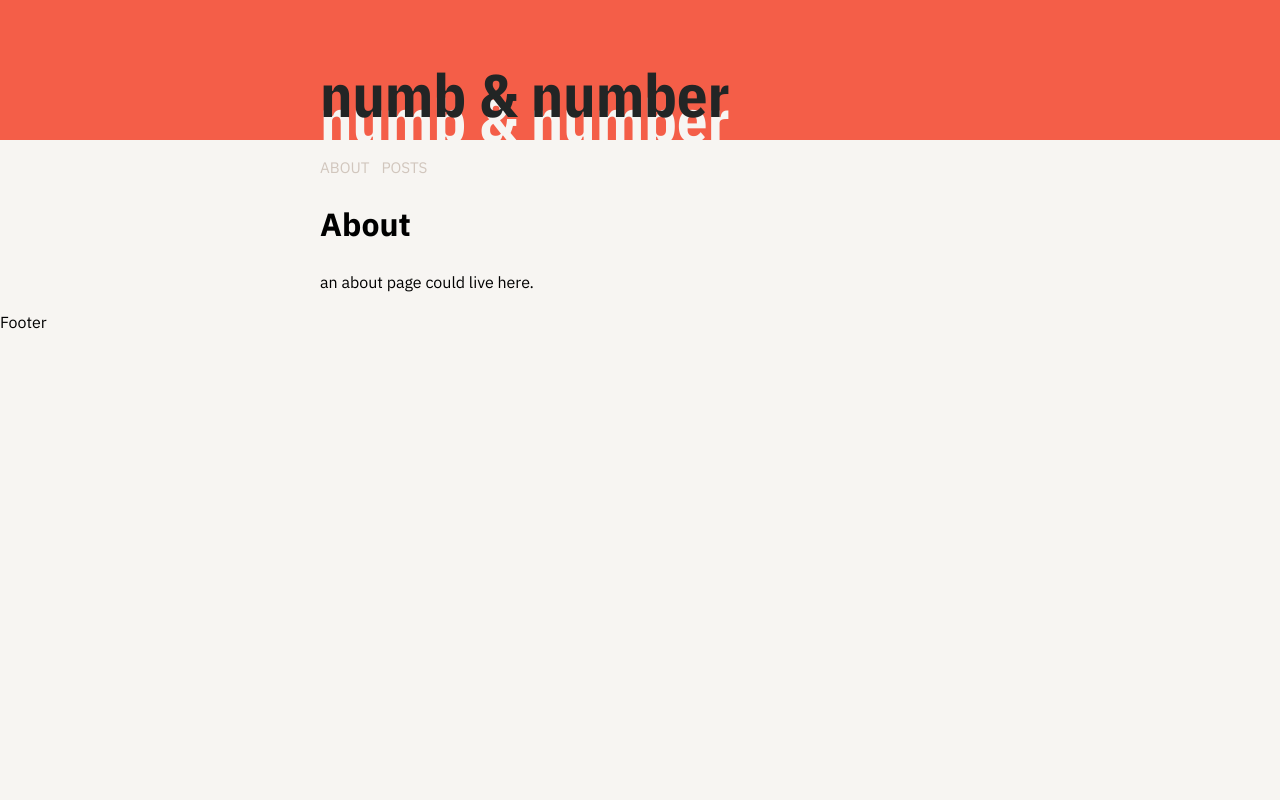
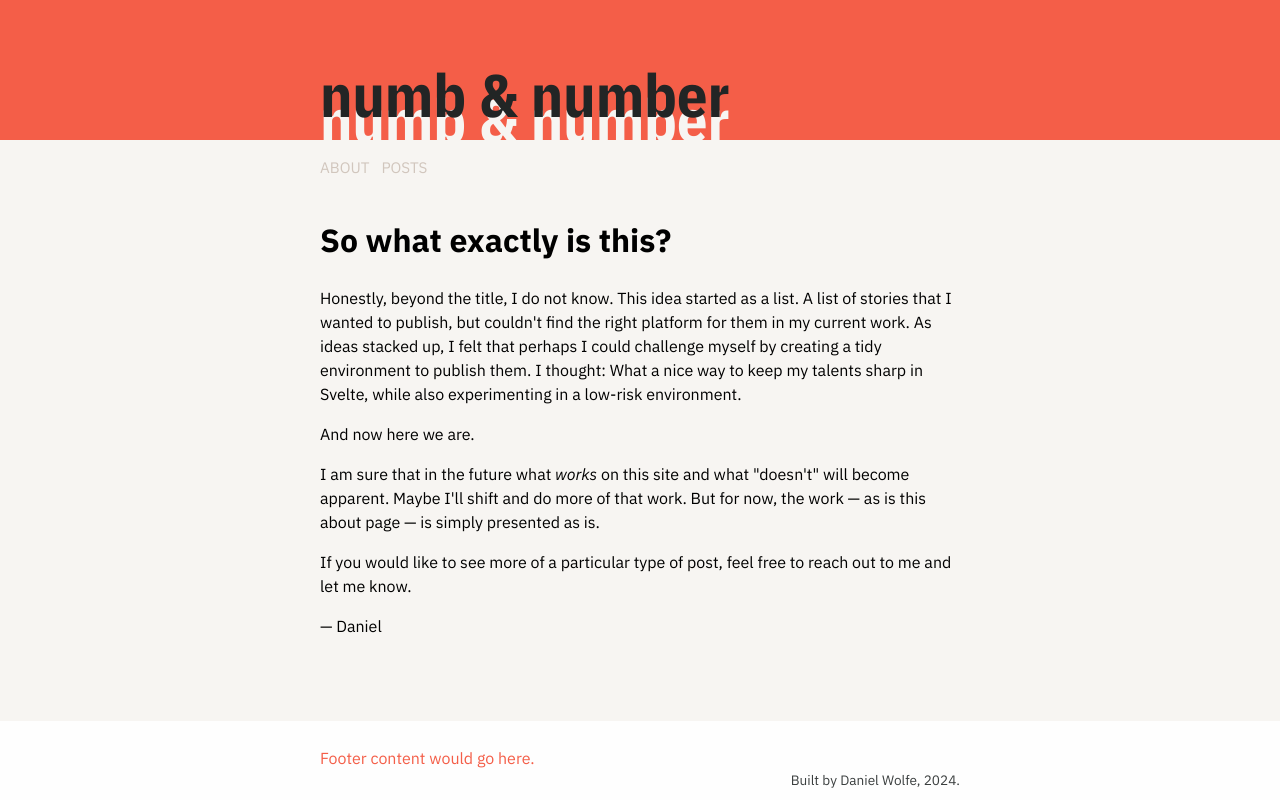
Before and after one commit to sadbumblebee/numbandnumber, a SvelteKit app: page /a in a window 1280 px wide. Built offline with nearby package versions, Linux system fonts and the light colour scheme.

Commit message:
footer added

```diff
--- /dev/null
+++ b/src/lib/components/Footer.svelte
@@ -0,0 +1,27 @@
+<footer>
+    <div class="content">
+        Footer content would go here.
+
+        <div class="copyright">Built by Daniel Wolfe, 2024.</div>
+    </div>
+</footer>
+
+<style lang="scss">
+    footer {
+        margin-top: auto;
+        padding: 25px 0 10px;
+        width: 100%;
+        height: 100%;
+        background-color: $white;
+    }
+    .content {
+        color: $primary;
+        max-width: $column;
+        margin: 0 auto;
+    }
+    .copyright {
+        color: $body-black;
+        font-size: .85rem;
+        text-align: right;
+    }
+</style>
--- a/src/lib/styles/_variables.scss
+++ b/src/lib/styles/_variables.scss
@@ -13,6 +13,7 @@ $primary: #f45e48;
 $beige: #d1c6bd;
 $black: #222525;
 $body-black: #3b3f3f;
+$white: #fefefe;
 // $secondary: #92c1c1;
 // $tertiary: #85805B;
 
--- a/src/routes/+layout.svelte
+++ b/src/routes/+layout.svelte
@@ -1,6 +1,7 @@
 <!-- +layout.svelte -->
 <script>
     import Header from '$lib/components/Header.svelte';
+    import Footer from '$lib/components/Footer.svelte';
 
     // Vars
     import '$lib/styles/style.scss';
@@ -17,7 +18,7 @@
     <slot />
 </main>
 
-<footer>Footer</footer>
+<Footer />
 
 <style global lang="scss">
     @import 'sanitize.css';
@@ -25,6 +26,9 @@
     body {
         background-color: $background;
         font-family: $sans;
+        min-height: 100vh;
+        display: flex;
+        flex-direction: column;
     }
 
     main {
--- a/src/routes/a/+page.svelte
+++ b/src/routes/a/+page.svelte
@@ -1,6 +1,10 @@
 <!-- a/+page.svelte -->
-<h1>About</h1>
-<p>an about page could live here.</p>
+<h1>So what exactly is this?</h1>
+<p>Honestly, beyond the title, I do not know. This idea started as a list. A list of stories that I wanted to publish, but couldn't find the right platform for them in my current work. As ideas stacked up, I felt that perhaps I could challenge myself by creating a tidy environment to publish them. I thought: What a nice way to keep my talents sharp in Svelte, while also experimenting in a low-risk environment.</p>
+<p>And now here we are.</p>
+<p>I am sure that in the future what <em>works</em> on this site and what "doesn't" will become apparent. Maybe I'll shift and do more of that work. But for now, the work — as is this about page — is simply presented as is.</p>
+<p>If you would like to see more of a particular type of post, feel free to reach out to me and let me know.</p>
+<p>— Daniel</p>
 
 <svelte:head>
 	<title>Numb & number — A little bit about this project.</title>
```
